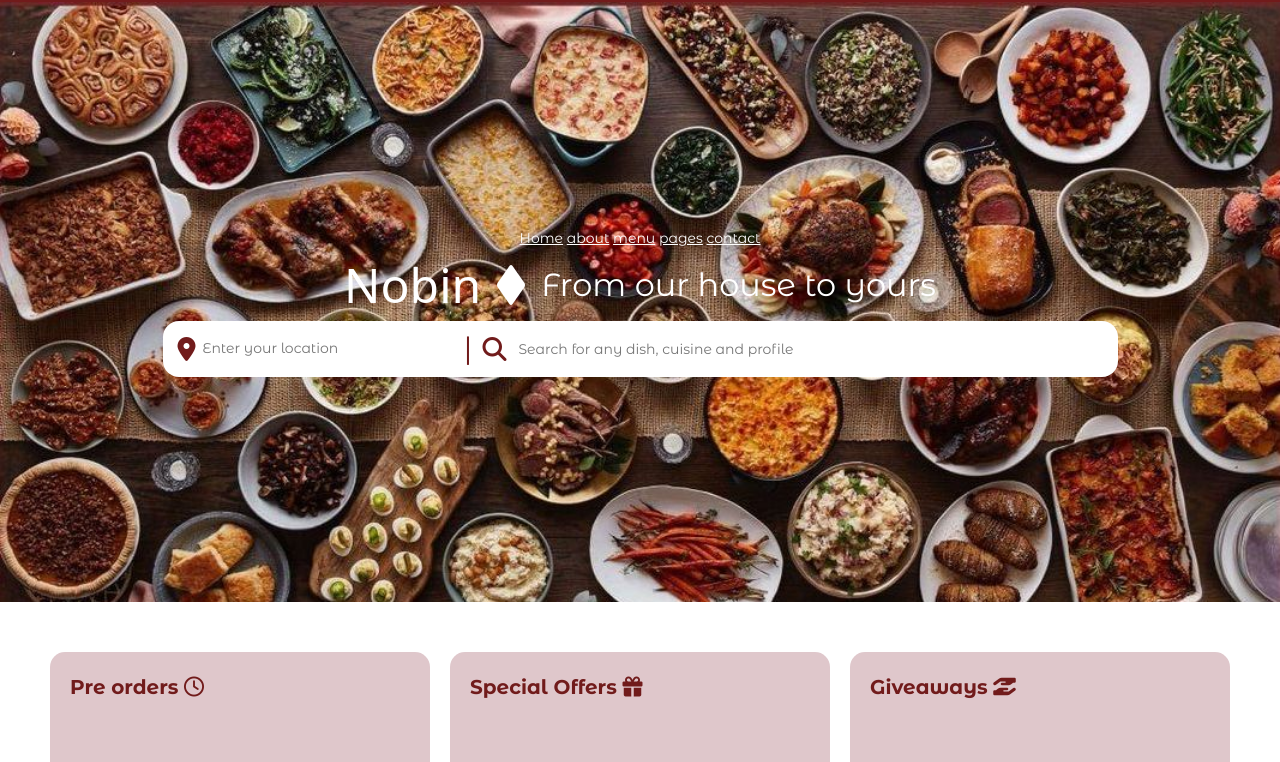
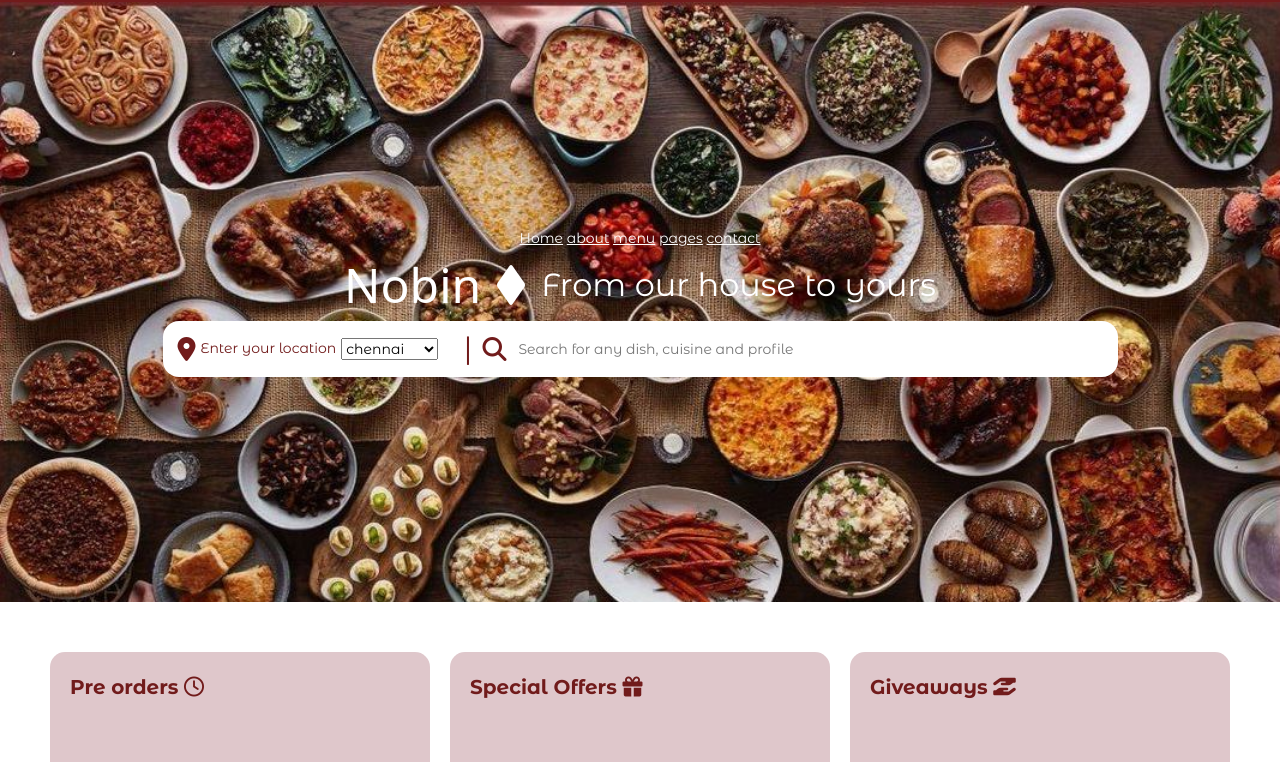
Before and after one commit to varxxo/Nobin, a plain HTML site: page ui/v2/index.html in a window 1280 px wide. Shown: the part 38-800 px from the top of the page. Drawn offline with Linux system fonts and the light colour scheme; a web font is replaced by a local one.

Commit message:
dropdown added

```diff
--- a/ui/v2/index.html
+++ b/ui/v2/index.html
@@ -55,7 +55,15 @@
 
         <div class="location-section">
             <i class="fa-solid fa-location-dot" ></i>
-            <input type="dropdown" placeholder="Enter your location">
+            <!-- <input type="dropdown" placeholder="Enter your location"> -->
+            <label for="cars">Enter your location</label>
+            <select name="chennai" id="cars">
+              <option >chennai</option>
+              <option ></option>
+              <option ></option>
+              <option >bangalore</option>
+            </select>
+            <!-- <i class="fa-solid fa-caret-down"></i> -->
 
 
         </div>
```
